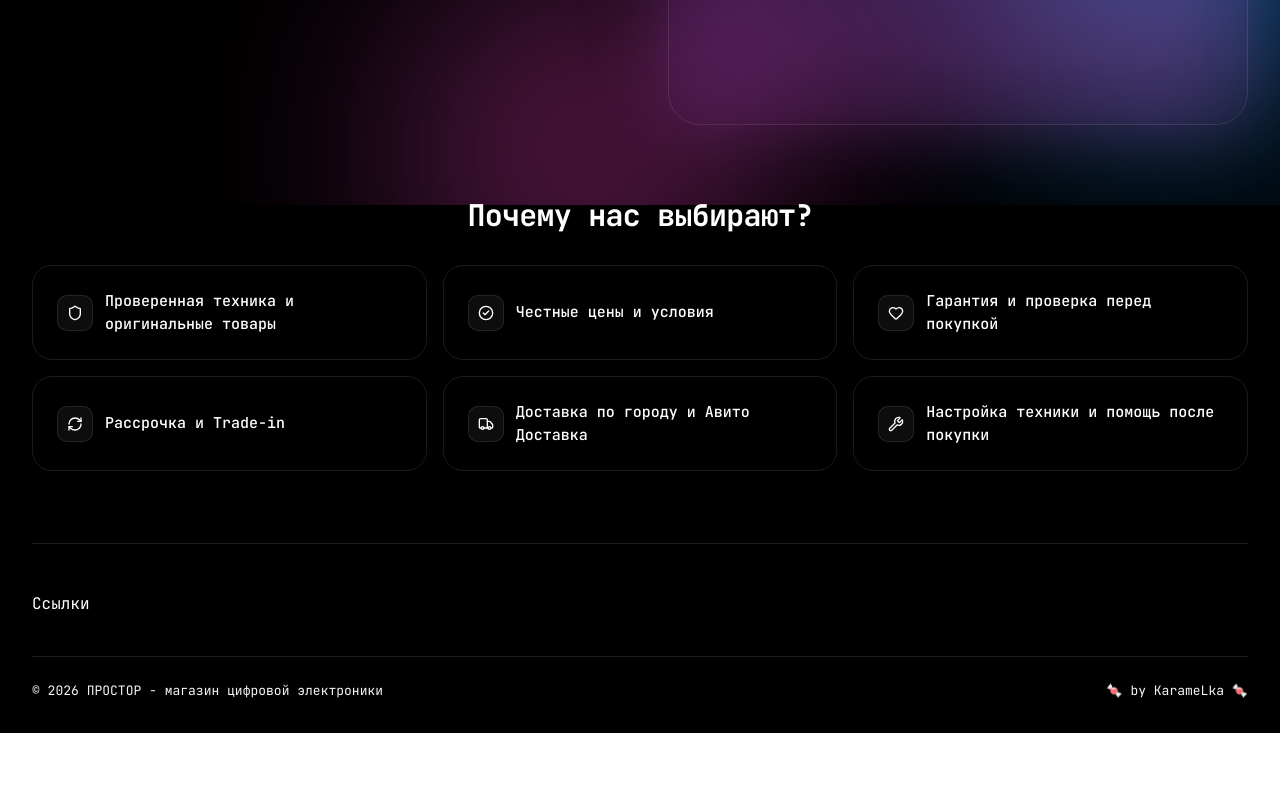
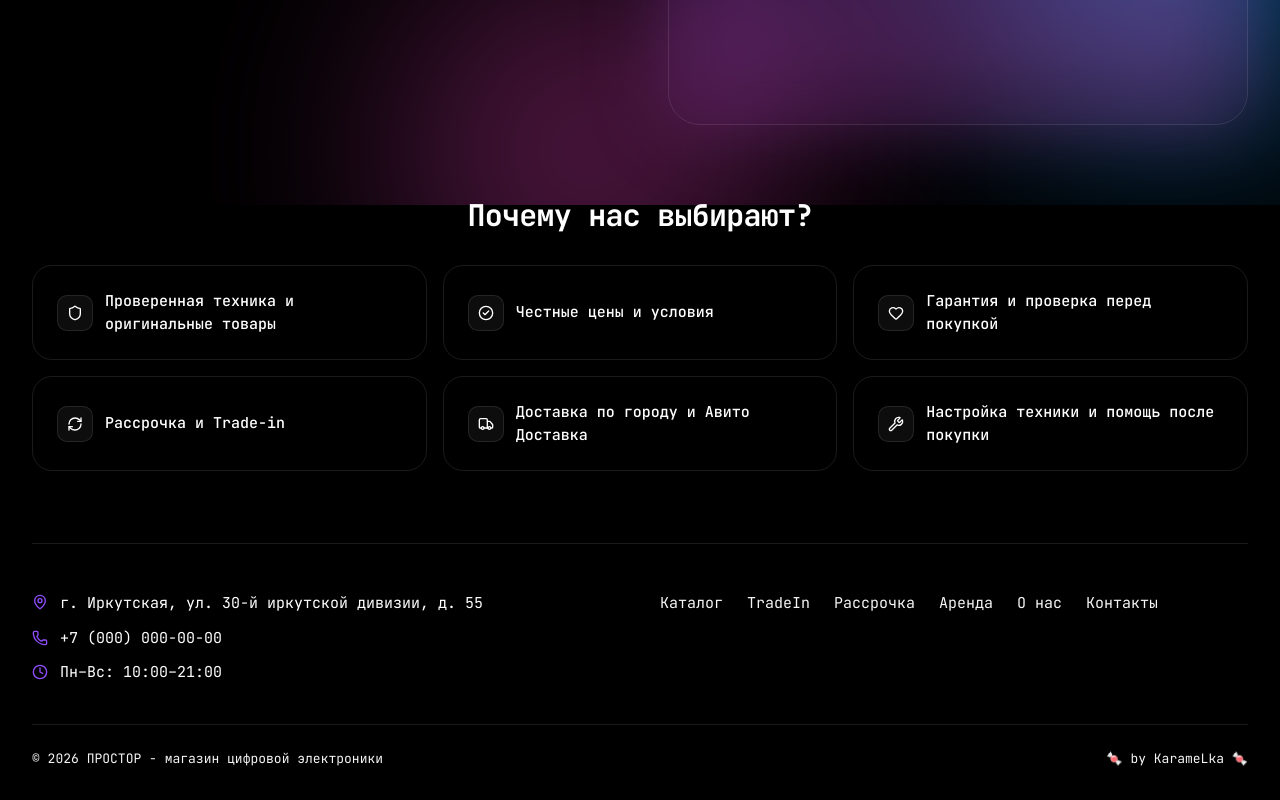
Before and after one commit to KarameLka-cloud/prostore, a Next.js app in the folder frontend/: page / in a window 1280 px wide. Shown: the part 595-1395 px from the top of the page. Before the commit the page ends 1328 px from the top, so only its background shows below. Built offline with nearby package versions, Linux system fonts and the light colour scheme.

Commit message:
В footer добавлен адрес и ссылки с навигации header

```diff
--- a/frontend/src/widgets/footer-section/ui/footer-section.tsx
+++ b/frontend/src/widgets/footer-section/ui/footer-section.tsx
@@ -1,4 +1,6 @@
-import { siteConfig } from "@/app/configs/site";
+import Link from "next/link";
+import { MapPin, Phone, Clock } from "lucide-react";
+import { siteConfig, navConfig } from "@/app/configs/site";
 import { getCurrentYear } from "@/shared/lib";
 
 export default async function FooterSection() {
@@ -6,26 +8,44 @@ export default async function FooterSection() {
 
   return (
     <footer className="border-t border-white/10 pb-8 pt-12 mx-4">
-      {/* <Container> */}
-      <div className="grid grid-cols-[repeat(auto-fit,minmax(180px,1fr))] gap-10 text-white">
-        {/* {footerColumns.map((column) => (
-            <div key={column.title}>
-              <h3 className="mb-[18px] text-[13px] font-bold uppercase tracking-[1px]">
-                {column.title}
-              </h3>
+      <div className="grid gap-10 sm:grid-cols-2">
+        <div className="text-white">
+          <div className="space-y-3">
+            <div className="flex items-start gap-3">
+              <MapPin className="mt-0.5 size-4 shrink-0 text-brand-violet" />
+              <span className="text-[15px]">
+                г. Иркутская, ул. 30-й иркутской дивизии, д. 55
+              </span>
+            </div>
+            <div className="flex items-center gap-3">
+              <Phone className="size-4 shrink-0 text-brand-violet" />
+              <a
+                href="tel:+74951234567"
+                className="text-[15px] hover:text-gray-400"
+              >
+                +7 (000) 000-00-00
+              </a>
+            </div>
+            <div className="flex items-center gap-3">
+              <Clock className="size-4 shrink-0 text-brand-violet" />
+              <span className="text-[15px]">Пн–Вс: 10:00–21:00</span>
+            </div>
+          </div>
+        </div>
 
-              {column.links.map((link) => (
-                <Link
-                  key={link.label}
-                  href={link.href}
-                  className="mb-3 block text-sm text-muted transition-colors hover:text-foreground"
-                >
-                  {link.label}
-                </Link>
-              ))}
-            </div>
-          ))} */}
-        Ссылки
+        <div className="text-white">
+          <nav className="flex flex-wrap gap-x-6 gap-y-3">
+            {navConfig.map((item) => (
+              <Link
+                key={item.href}
+                href={item.href}
+                className="text-[15px] text-muted transition-colors hover:text-gray-400"
+              >
+                {item.label}
+              </Link>
+            ))}
+          </nav>
+        </div>
       </div>
 
       <div className="mt-10 flex flex-wrap justify-between gap-3 border-t border-white/10 pt-6 text-[13px] text-muted">
@@ -34,7 +54,6 @@ export default async function FooterSection() {
         </span>
         <span>🍬 by KarameLka 🍬</span>
       </div>
-      {/* </Container> */}
     </footer>
   );
 }
```
